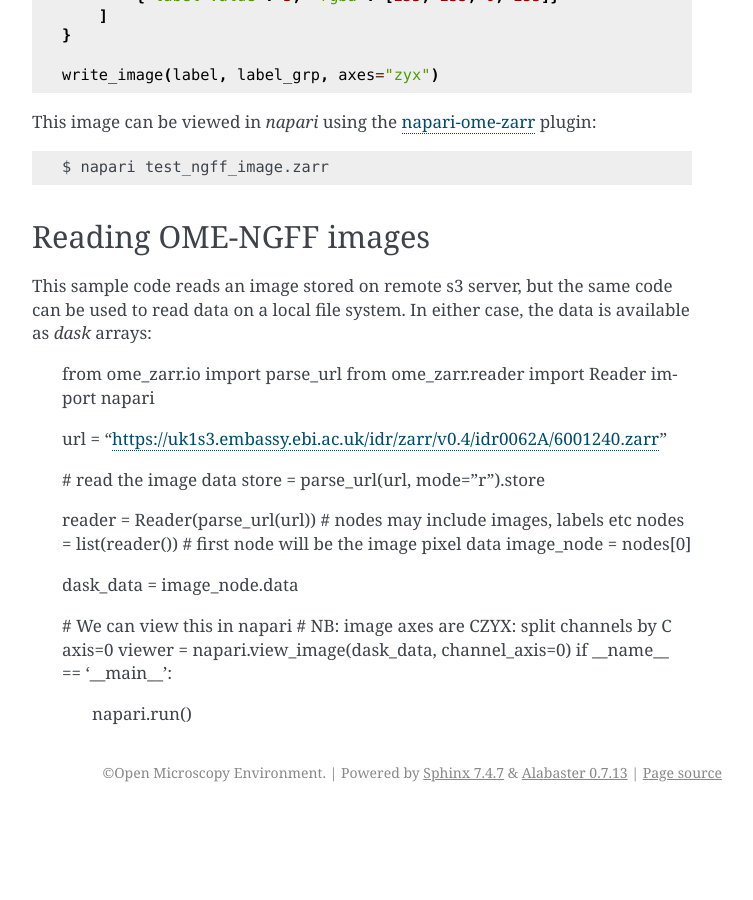
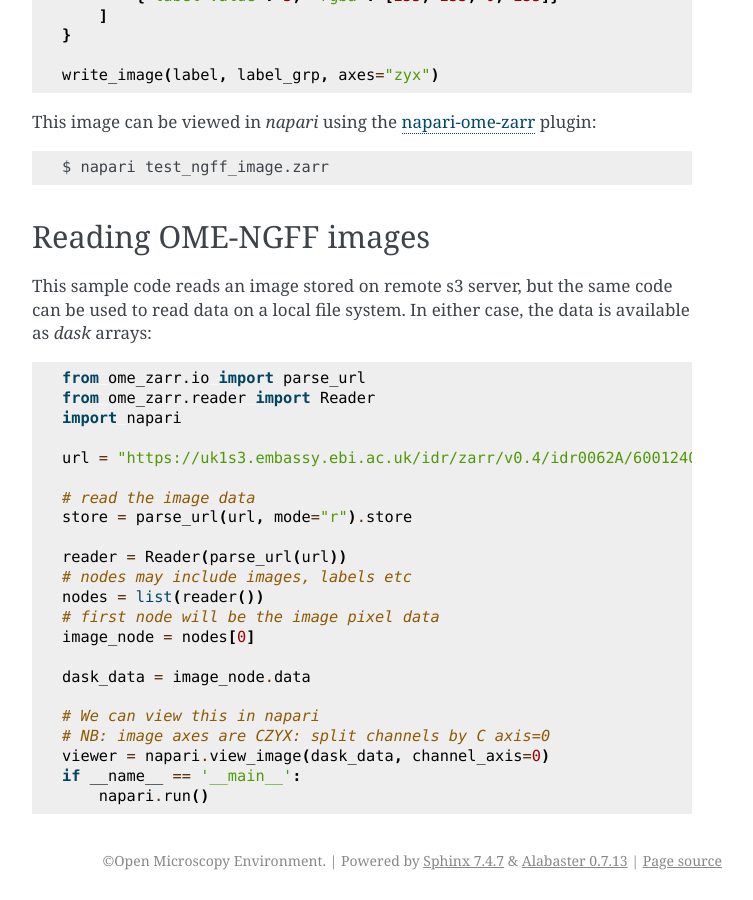
Before and after one commit to ome/ome-zarr-py, a Sphinx documentation site: the page built from docs/source/python.rst, in a window 1280 px wide and 900 px high, scrolled down 1475 px. Shown: the whole window, without its empty margins (388-1141 px from the left). Built offline with Sphinx 7.4.7, drawn with Linux system fonts in a browser that asks for light colours; before the commit the page ends 2287 px from its top, so only the background shows below that.

```diff
--- a/docs/source/python.rst
+++ b/docs/source/python.rst
@@ -85,7 +85,7 @@ Reading OME-NGFF images
 
 This sample code reads an image stored on remote s3 server, but the same
 code can be used to read data on a local file system. In either case,
-the data is available as `dask` arrays:
+the data is available as `dask` arrays::
 
     from ome_zarr.io import parse_url
     from ome_zarr.reader import Reader
```
